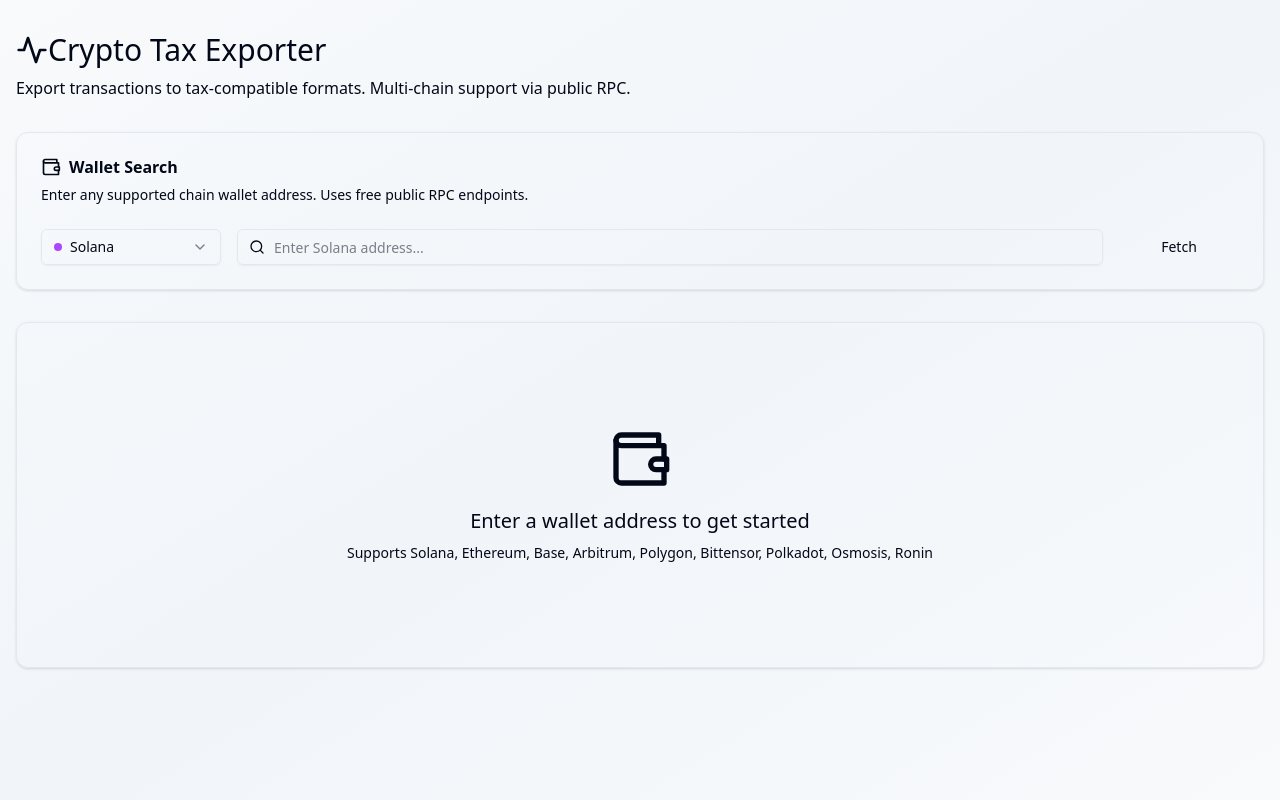
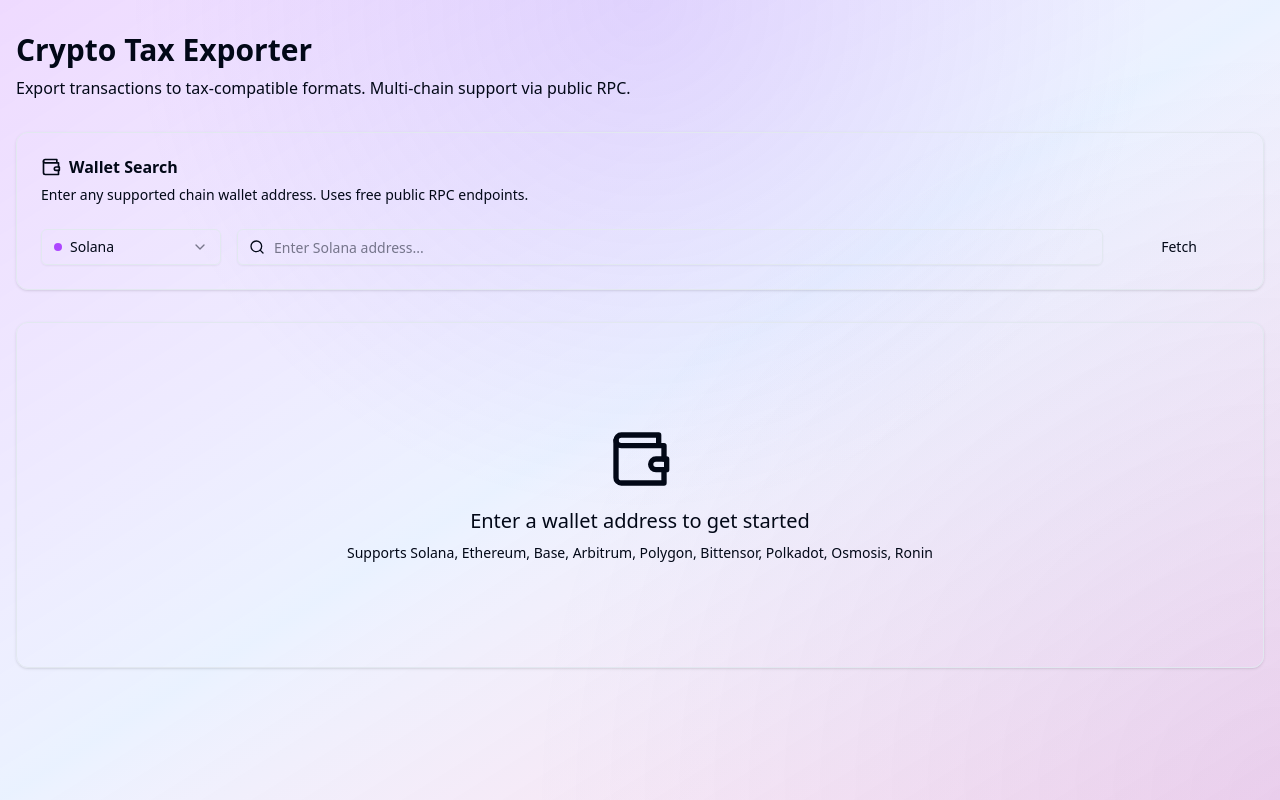
Before and after one commit to mr-faajaa/crypto-tax-exporter, a Next.js app: page / in a window 1280 px wide. Built offline with nearby package versions, Linux system fonts and the light colour scheme.

Commit message:
framer-motion: AnimatedCounter, SpotlightCard, Aurora, DecryptedText

```diff
--- a/package.json
+++ b/package.json
@@ -21,6 +21,7 @@
     "react-countup": "^6.5.3",
     "react-dom": "18.2.0",
     "tailwind-merge": "^2.6.1",
+    "three": "^0.150.0",
     "three-mesh-bvh": "^0.8.3",
     "viem": "^2.45.3"
   },
--- a/src/app/page.tsx
+++ b/src/app/page.tsx
@@ -37,7 +37,7 @@ const SUPPORTED_CHAINS = [
   { id: 'ronin', name: 'Ronin', color: 'bg-blue-400' },
 ];
 
-// Animated counter component
+// Animated counter using framer-motion
 function AnimatedCounter({ value, prefix = '', decimals = 0, duration = 0.5 }: { value: number; prefix?: string; decimals?: number; duration?: number }) {
   return (
     <motion.span
@@ -62,6 +62,39 @@ function SpotlightCard({ children, className, spotlightColor = 'rgba(139, 92, 24
       />
       {children}
     </Card>
+  );
+}
+
+// Decrypted text effect
+function DecryptedText({ text }: { text: string }) {
+  return (
+    <motion.span
+      initial={{ opacity: 0 }}
+      animate={{ opacity: 1 }}
+      transition={{ duration: 0.5 }}
+    >
+      {text}
+    </motion.span>
+  );
+}
+
+// Aurora background
+function AuroraBackground({ children }: { children: React.ReactNode }) {
+  return (
+    <div className="relative">
+      <div className="fixed inset-0 -z-10 overflow-hidden">
+        <motion.div
+          className="absolute inset-0 bg-gradient-to-br from-purple-500/20 via-blue-500/10 to-pink-500/20"
+          animate={{
+            backgroundPosition: ['0% 0%', '100% 100%', '0% 0%'],
+          }}
+          transition={{ duration: 20, repeat: Infinity, ease: 'linear' }}
+        />
+        <div className="absolute inset-0 bg-[radial-gradient(circle_at_50%_0%,_rgba(139,92,246,0.15),_transparent_50%)]" />
+        <div className="absolute inset-0 bg-[radial-gradient(circle_at_100%_100%,_rgba(59,130,246,0.1),_transparent_50%)]" />
+      </div>
+      {children}
+    </div>
   );
 }
 
@@ -185,13 +218,7 @@ export default function HomePage() {
   const uniqueAssets = [...new Set(transactions.map(tx => tx.asset))].sort();
 
   return (
-    <div className="relative min-h-screen bg-gradient-to-br from-slate-50 via-slate-100 to-slate-50 dark:from-slate-950 dark:via-slate-900 dark:to-slate-950">
-      {/* Aurora-style gradient background */}
-      <div className="fixed inset-0 -z-10 overflow-hidden">
-        <div className="absolute inset-0 bg-[radial-gradient(ellipse_at_top,_var(--tw-gradient-stops))] from-purple-100/50 via-transparent to-transparent" />
-        <div className="absolute inset-0 bg-[radial-gradient(ellipse_at_bottom_right,_var(--tw-gradient-stops))] from-blue-100/50 via-transparent to-transparent" />
-      </div>
-
+    <AuroraBackground>
       <div className="container mx-auto py-8 px-4 max-w-7xl relative z-10">
         {/* Header */}
         <motion.div
@@ -200,11 +227,10 @@ export default function HomePage() {
           transition={{ duration: 0.5 }}
           className="mb-8"
         >
-          <h1 className="text-3xl font-bold-3 text-wrap flex items-center gap:balance">
-            <Activity className="h-8 w-8 text-primary" aria-hidden="true" />
-            Crypto Tax Exporter
+          <h1 className="text-3xl font-bold text-wrap:balance mb-2">
+            <DecryptedText text="Crypto Tax Exporter" />
           </h1>
-          <p className="text-muted-foreground mt-2">
+          <p className="text-muted-foreground">
             Export transactions to tax-compatible formats. Multi-chain support via public RPC.
           </p>
         </motion.div>
@@ -218,7 +244,7 @@ export default function HomePage() {
           <SpotlightCard className="mb-8" spotlightColor="rgba(139, 92, 246, 0.15)">
             <CardHeader>
               <CardTitle className="flex items-center gap-2">
-                <Wallet className="h-5 w-5" aria-hidden="true" />
+                <Wallet className="h-5 w-5" />
                 Wallet Search
               </CardTitle>
               <CardDescription>
@@ -235,7 +261,7 @@ export default function HomePage() {
                     {SUPPORTED_CHAINS.map(c => (
                       <SelectItem key={c.id} value={c.id}>
                         <span className="flex items-center gap-2">
-                          <span className={cn("w-2 h-2 rounded-full", c.color)} aria-hidden="true" />
+                          <span className={cn("w-2 h-2 rounded-full", c.color)} />
                           {c.name}
                         </span>
                       </SelectItem>
@@ -244,7 +270,7 @@ export default function HomePage() {
                 </Select>
 
                 <div className="relative flex-1">
-                  <Search className="absolute left-3 top-1/2 -translate-y-1/2 h-4 w-4 text-muted-foreground" aria-hidden="true" />
+                  <Search className="absolute left-3 top-1/2 -translate-y-1/2 h-4 w-4 text-muted-foreground" />
                   <Input
                     placeholder={`Enter ${SUPPORTED_CHAINS.find(c => c.id === chain)?.name} address...`}
                     value={wallet}
@@ -258,26 +284,13 @@ export default function HomePage() {
                 </div>
 
                 <Button onClick={fetchTransactions} disabled={loading} className="min-w-[120px]">
-                  {loading ? (
-                    <>
-                      <motion.span
-                        className="inline-block mr-2"
-                        animate={{ rotate: 360 }}
-                        transition={{ duration: 1, repeat: Infinity, ease: "linear" }}
-                      >
-                        <Activity className="h-4 w-4" />
-                      </motion.span>
-                      Loading...
-                    </>
-                  ) : (
-                    'Fetch'
-                  )}
+                  {loading ? 'Loading...' : 'Fetch'}
                 </Button>
               </div>
 
               {error && (
                 <Alert variant="destructive" className="mt-4" role="alert">
-                  <AlertCircle className="h-4 w-4" aria-hidden="true" />
+                  <AlertCircle className="h-4 w-4" />
                   <AlertDescription>{error}</AlertDescription>
                 </Alert>
               )}
@@ -295,10 +308,10 @@ export default function HomePage() {
               transition={{ duration: 0.5, delay: 0.2 }}
               className="grid grid-cols-2 md:grid-cols-5 gap-4 mb-8"
             >
-              <SpotlightCard className="hover:shadow-lg">
+              <SpotlightCard className="hover:shadow-lg" spotlightColor="rgba(59, 130, 246, 0.15)">
                 <CardContent className="pt-6">
                   <div className="flex items-center gap-2 text-muted-foreground text-sm">
-                    <Activity className="h-4 w-4" aria-hidden="true" />
+                    <Activity className="h-4 w-4" />
                     <span>Trades</span>
                   </div>
                   <p className="text-2xl font-bold mt-1 tabular-nums">
@@ -310,7 +323,7 @@ export default function HomePage() {
               <SpotlightCard className="hover:shadow-lg" spotlightColor="rgba(34, 197, 94, 0.15)">
                 <CardContent className="pt-6">
                   <div className="flex items-center gap-2 text-green-600 text-sm">
-                    <TrendingUp className="h-4 w-4" aria-hidden="true" />
+                    <TrendingUp className="h-4 w-4" />
                     <span>Buys</span>
                   </div>
                   <p className="text-2xl font-bold mt-1 text-green-600 tabular-nums">
@@ -322,7 +335,7 @@ export default function HomePage() {
               <SpotlightCard className="hover:shadow-lg" spotlightColor="rgba(239, 68, 68, 0.15)">
                 <CardContent className="pt-6">
                   <div className="flex items-center gap-2 text-red-600 text-sm">
-                    <TrendingDown className="h-4 w-4" aria-hidden="true" />
+                    <TrendingDown className="h-4 w-4" />
                     <span>Sells</span>
                   </div>
                   <p className="text-2xl font-bold mt-1 text-red-600 tabular-nums">
@@ -334,7 +347,7 @@ export default function HomePage() {
               <SpotlightCard className="hover:shadow-lg" spotlightColor="rgba(107, 114, 128, 0.15)">
                 <CardContent className="pt-6">
                   <div className="flex items-center gap-2 text-muted-foreground text-sm">
-                    <DollarSign className="h-4 w-4" aria-hidden="true" />
+                    <DollarSign className="h-4 w-4" />
                     <span>Fees</span>
                   </div>
                   <p className="text-2xl font-bold mt-1 tabular-nums">
@@ -346,7 +359,7 @@ export default function HomePage() {
               <SpotlightCard className="hover:shadow-lg" spotlightColor="rgba(139, 92, 246, 0.15)">
                 <CardContent className="pt-6">
                   <div className="flex items-center gap-2 text-muted-foreground text-sm">
-                    <Calendar className="h-4 w-4" aria-hidden="true" />
+                    <Calendar className="h-4 w-4" />
                     <span>Assets</span>
                   </div>
                   <p className="text-2xl font-bold mt-1 tabular-nums">
@@ -371,7 +384,7 @@ export default function HomePage() {
                 <CardContent className="pt-6">
                   <div className="flex flex-wrap gap-4 items-center">
                     <div className="relative flex-1 min-w-[200px]">
-                      <Search className="absolute left-3 top-1/2 -translate-y-1/2 h-4 w-4 text-muted-foreground" aria-hidden="true" />
+                      <Search className="absolute left-3 top-1/2 -translate-y-1/2 h-4 w-4 text-muted-foreground" />
                       <Input
                         placeholder="Search transactions..."
                         value={searchQuery}
@@ -417,7 +430,7 @@ export default function HomePage() {
                     </Select>
 
                     <Button variant="outline" onClick={exportToCSV} aria-label="Export transactions to CSV">
-                      <Download className="mr-2 h-4 w-4" aria-hidden="true" />
+                      <Download className="mr-2 h-4 w-4" />
                       Export CSV
                     </Button>
                   </div>
@@ -500,9 +513,9 @@ export default function HomePage() {
                                 )}
                               >
                                 {tx.side === 'BUY' ? (
-                                  <ArrowUpRight className="h-3 w-3" aria-hidden="true" />
+                                  <ArrowUpRight className="h-3 w-3" />
                                 ) : (
-                                  <ArrowDownRight className="h-3 w-3" aria-hidden="true" />
+                                  <ArrowDownRight className="h-3 w-3" />
                                 )}
                                 {tx.side}
                               </Badge>
@@ -559,7 +572,7 @@ export default function HomePage() {
         {!loading && hasSearched && filteredTransactions.length === 0 && (
           <Card>
             <CardContent className="py-16 text-center">
-              <Activity className="h-12 w-12 mx-auto text-muted-foreground mb-4" aria-hidden="true" />
+              <Activity className="h-12 w-12 mx-auto text-muted-foreground mb-4" />
               <p className="text-lg text-muted-foreground mb-2">
                 No transactions found
               </p>
@@ -573,7 +586,7 @@ export default function HomePage() {
         {!loading && !hasSearched && (
           <Card>
             <CardContent className="py-20 text-center">
-              <Wallet className="h-16 w-16 mx-auto text-muted-foreground mb-4" aria-hidden="true" />
+              <Wallet className="h-16 w-16 mx-auto text-muted-foreground mb-4" />
               <p className="text-xl text-muted-foreground mb-2">
                 Enter a wallet address to get started
               </p>
@@ -584,6 +597,6 @@ export default function HomePage() {
           </Card>
         )}
       </div>
-    </div>
+    </AuroraBackground>
   );
 }
```
Also changed, not shown: 1 other file (tests, documents, lock files or other folders).
